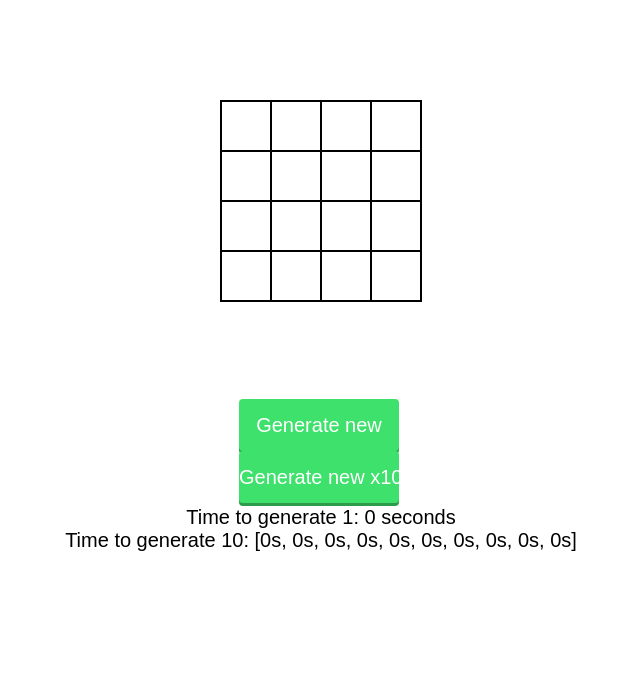
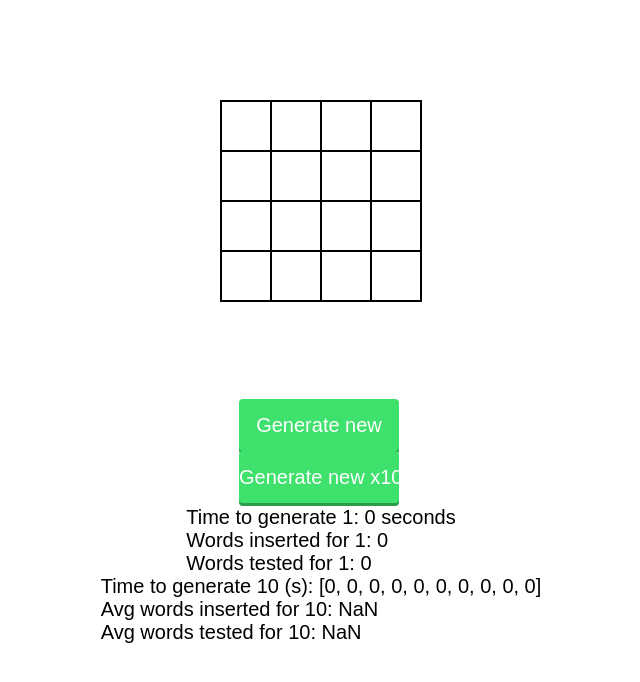
Before and after one commit to LucaKoval/Crossword-Creator, a React (Create React App) app: page / in a window 1280 px wide. Shown: the top 682 px of the page, without its empty margins (319-959 px from the left). Built offline with nearby package versions, Linux system fonts and the light colour scheme.

Commit message:
Words tested & inserted metrics

```diff
--- a/src/App.js
+++ b/src/App.js
@@ -27,11 +27,15 @@ class App extends Component {
 
     		worker: undefined,
 				inProgress: false,
-				generationTime: 0,
+				genTime: 0,
+				genTested: 0,
+				genInserted: 0,
 
 				manyWorkers: [undefined, undefined, undefined, undefined, undefined, undefined, undefined, undefined, undefined, undefined],
 				manyInProgress: 0,
-				manyTime: [0, 0, 0, 0, 0, 0, 0, 0, 0, 0]
+				manyTime: [0, 0, 0, 0, 0, 0, 0, 0, 0, 0],
+				manyTested: [0, 0, 0, 0, 0, 0, 0, 0, 0, 0],
+				manyInserted: [0, 0, 0, 0, 0, 0, 0, 0, 0, 0]
     	};
   	}
 
@@ -94,7 +98,9 @@ class App extends Component {
 					clues: e.data.clues,
 					inProgress: false,
 					worker: worker,
-					generationTime: totalTime,
+					genTime: totalTime,
+					genTested: e.data.tested,
+					genInserted: e.data.inserted
 				});
   		}
   	}
@@ -138,25 +144,45 @@ class App extends Component {
 					let tempTime = thisComponent.state.manyTime.slice(0);
 					const endTime = Math.trunc(performance.now());
 					tempTime[i] = (endTime-startTime)/1000;;
+
+					let tempInserted = thisComponent.state.manyInserted.slice(0);
+					tempInserted[i] = e.data.inserted;
+
+					let tempTested = thisComponent.state.manyTested.slice(0);
+					tempTested[i] = e.data.tested;
 					console.log(i);
 
 					thisComponent.setState((prevState) => ({
 						manyInProgress: prevState.manyInProgress - 1,
 						manyWorkers: tempWorkers,
 						manyTime: tempTime,
+						manyInserted: tempInserted,
+						manyTested: tempTested
 					}));
 				}
 			}
 			this.setState({ manyWorkers: newWorkers });
   	}
 
-		printManyTime = () => {
+		printMany = (data) => {
 			let outputStr = "["
 			for (let i = 0; i < 10; i++){
-				outputStr = outputStr + this.state.manyTime[i] + "s, ";
+				outputStr = outputStr + data[i] + ", ";
 			}
 			outputStr = outputStr.slice(0, outputStr.length - 2) + "]";
 			return outputStr;
+		}
+
+		avg = (data) => {
+			let val = 0;
+			let nVals =0;
+			for (let i = 0; i < 10; i++){
+				if (data[i] > 0){
+					val+=data[i];
+					nVals++;
+				}
+			}
+			return val/nVals;
 		}
 
   	render() {
@@ -194,12 +220,18 @@ class App extends Component {
 							/>
 							<div className={(this.state.manyProgress > 0)?"inactiveShadow":"buttonShadow"} />
 	          </div>
-						<p>
-							Time to generate 1: {this.state.generationTime} seconds
-						</p>
-						<p>
-							Time to generate 10: {this.printManyTime()}
-						</p>
+						<div className="statsContainer">
+							<p>Time to generate 1: {this.state.genTime} seconds</p>
+							<p>Words inserted for 1: {this.state.genInserted}</p>
+							<p>Words tested for 1: {this.state.genTested}</p>
+						</div>
+						<div className="statsContainer">
+							<p>Time to generate 10 (s): {this.printMany(this.state.manyTime)}</p>
+							{/* <p>Words inserted for 10: {this.printMany(this.state.manyInserted)}</p> */}
+							<p>Avg words inserted for 10: {this.avg(this.state.manyInserted)}</p>
+							{/* <p>Words tested for 10: {this.printMany(this.state.manyTested)}</p> */}
+							<p>Avg words tested for 10: {this.avg(this.state.manyTested)}</p>
+						</div>
 	        </div>
   			</div>
   		);
```
Also changed, not shown: public/generate.js (+12 -3 lines).
